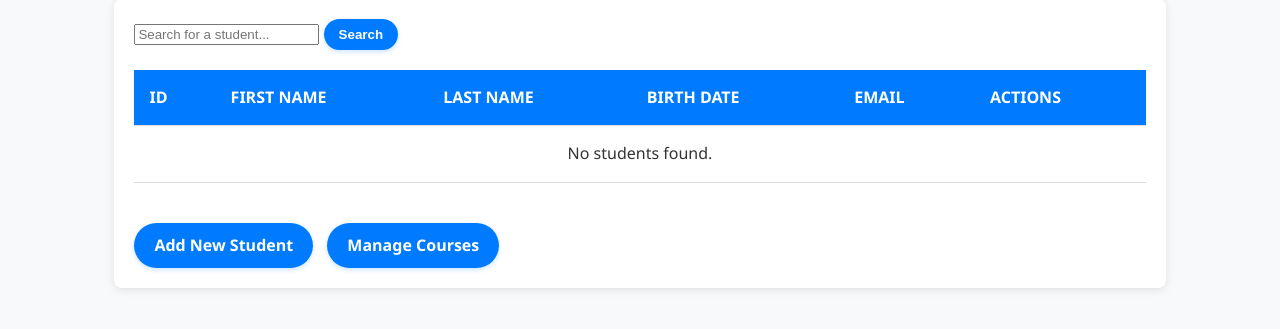
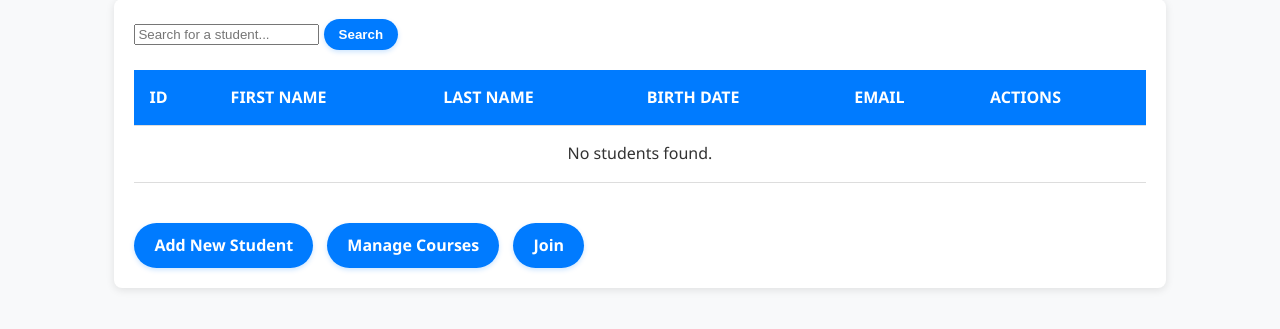
Before and after one commit to PeiHsiuLu/Database, a Flask app: page / in a window 1280 px wide. Shown: the part 214-543 px from the top of the page. Run offline with Flask 3, Linux system fonts and the light colour scheme; data that the repository does not hold is empty.

Commit message:
20241111

```diff
--- a/students/app.py
+++ b/students/app.py
@@ -301,6 +301,30 @@ def courses():
     conn.close()
     return render_template('courses.html', courses=courses, search_query=search_query)
 
+# 顯示學生和選課信息（使用 JOIN）
+@app.route('/join', methods=['GET'])
+def student_enrollments():
+    conn = get_db_connection()
+    cursor = conn.cursor()
+
+    # 修改的 JOIN 查詢 - 取得 student_id, course_name 和 grade
+    query = """
+    SELECT
+        s.student_id, c.course_name, e.grade
+    FROM students s
+    INNER JOIN enrollments e ON s.student_id = e.student_id
+    INNER JOIN courses c ON e.course_name = c.course_name
+    ORDER BY s.student_id;
+    """
+    cursor.execute(query)
+    result = cursor.fetchall()
+
+    cursor.close()
+    conn.close()
+
+    # 渲染結果頁面
+    return render_template('student_courses.html', enrollments=result)
+
 
 if __name__ == '__main__':
     app.run(debug=True)
--- a/students/templates/index.html
+++ b/students/templates/index.html
@@ -54,6 +54,7 @@
             {% endif %}
             <!-- 新增 "Manage Courses" 按鈕 -->
             <a class="btn" href="/courses" style="margin-left: 10px;">Manage Courses</a>
+            <a class="btn" href="/join" style="margin-left: 10px;">Join</a>
         </div>
     </div>
 </body>
--- a/students/templates/student_courses.html
+++ b/students/templates/student_courses.html
@@ -26,7 +26,9 @@
                     <td colspan="6" style="text-align:center;">No enrollments found.</td>
                 </tr>
             {% endif %}
+
         </table>
+        <a class="btn" href="/">Back to Home</a>
     </div>
 </body>
 </html>
```
